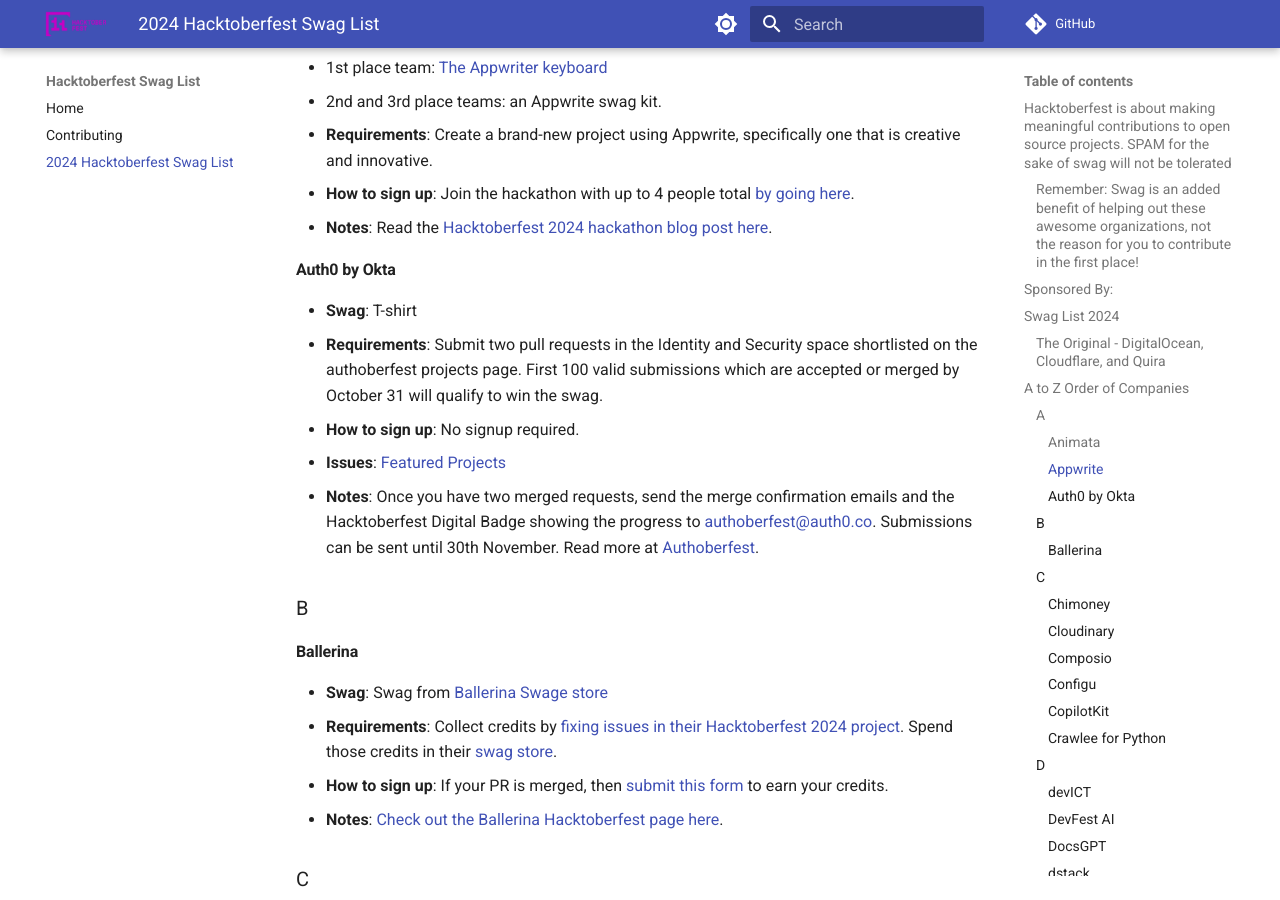
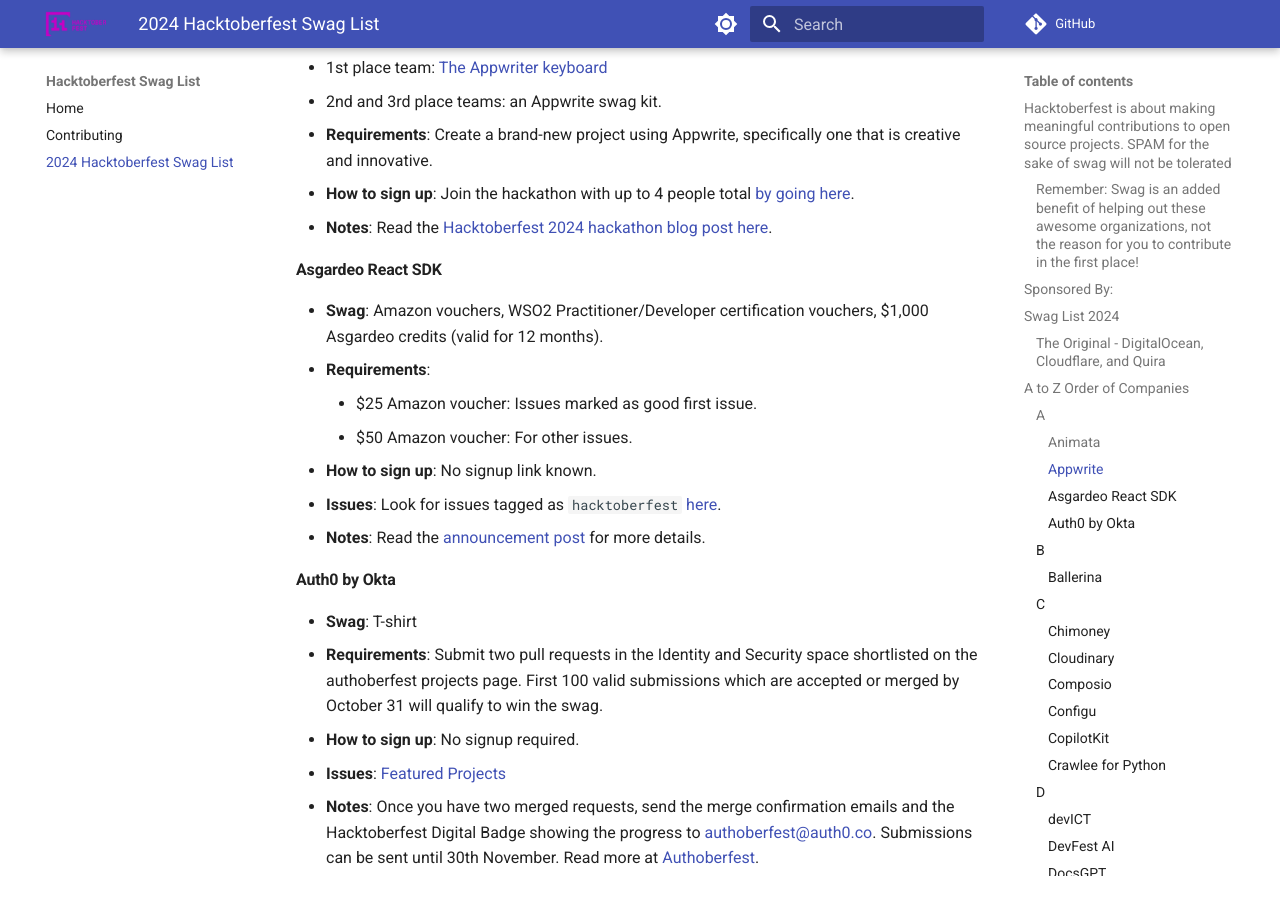
Before and after one commit to crweiner/hacktoberfest-swag-list, an MkDocs documentation site: the page built from docs/list.md, in a window 1280 px wide and 900 px high, scrolled down 2124 px. Built offline with MkDocs 1.6.1 and Material for MkDocs 9.7.7, drawn with Linux system fonts in a browser that asks for light colours; plug-ins that fetch from the network failed and are left out; comment, search, counter and statistics services are not loaded.

Commit message:
Add Asgardeo React SDK to the Hacktoberfest Swag List

```diff
--- a/docs/list.md
+++ b/docs/list.md
@@ -61,6 +61,16 @@
 - **Requirements**: Create a brand-new project using Appwrite, specifically one that is creative and innovative.
 - **How to sign up**: Join the hackathon with up to 4 people total [by going here](https://hacktoberfest.appwrite.io/).
 - **Notes**: Read the [Hacktoberfest 2024 hackathon blog post here](https://appwrite.io/blog/post/appwrite-hacktoberfest-hackathon-2024).
+
+#### **Asgardeo React SDK**
+
+- **Swag**: Amazon vouchers, WSO2 Practitioner/Developer certification vouchers, $1,000 Asgardeo credits (valid for 12 months).
+- **Requirements**:
+    - $25 Amazon voucher: Issues marked as good first issue.
+    - $50 Amazon voucher: For other issues.
+- **How to sign up**: No signup link known.
+- **Issues**: Look for issues tagged  as `hacktoberfest` [here](https://github.com/asgardeo/asgardeo-auth-react-sdk/issues?q=is%3Aissue+is%3Aopen+label%3AHacktoberfest).
+- **Notes**:  Read the [announcement post](https://github.com/asgardeo/asgardeo-auth-react-sdk/blob/main/HACKTOBERFEST.md) for more details.
 
 #### **Auth0 by Okta**
 
```
